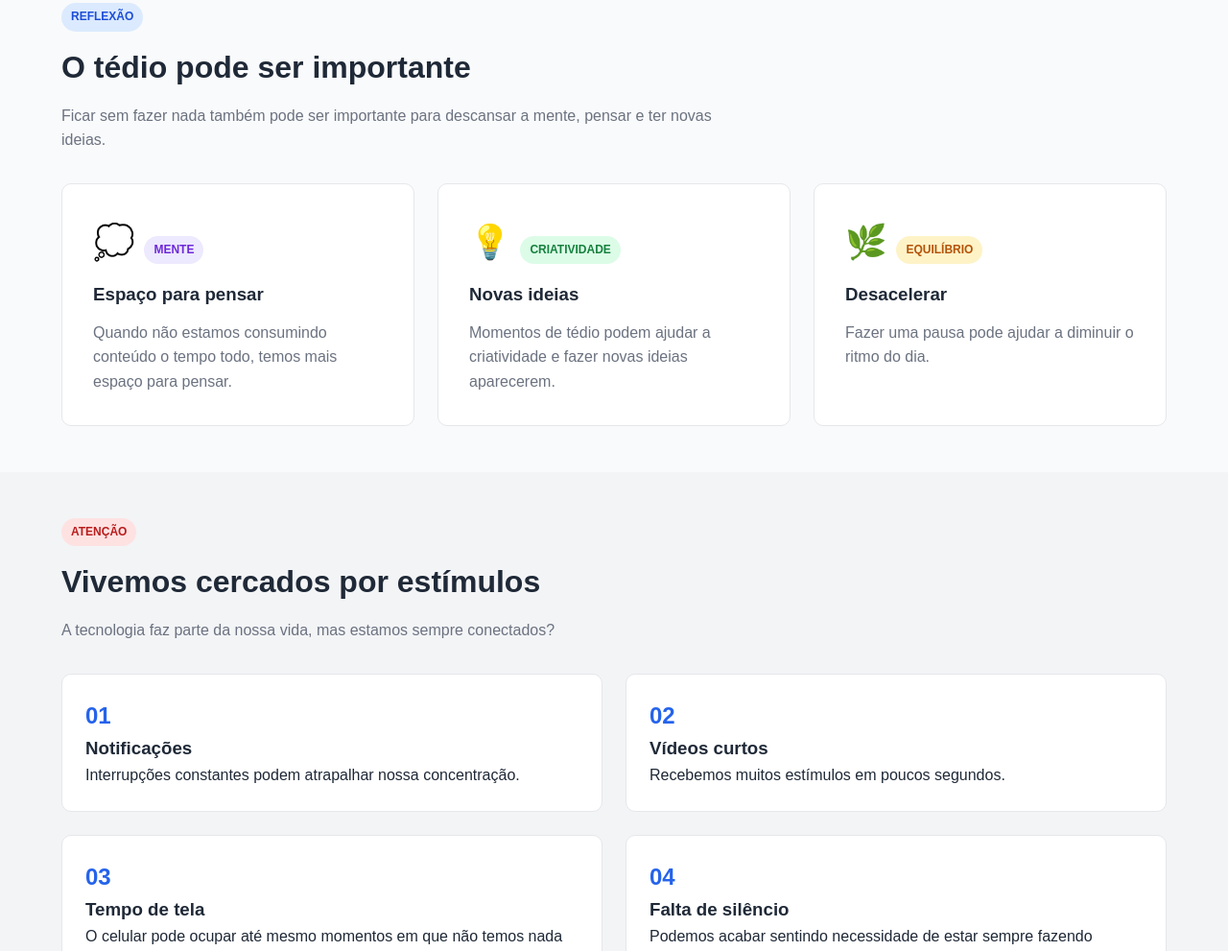
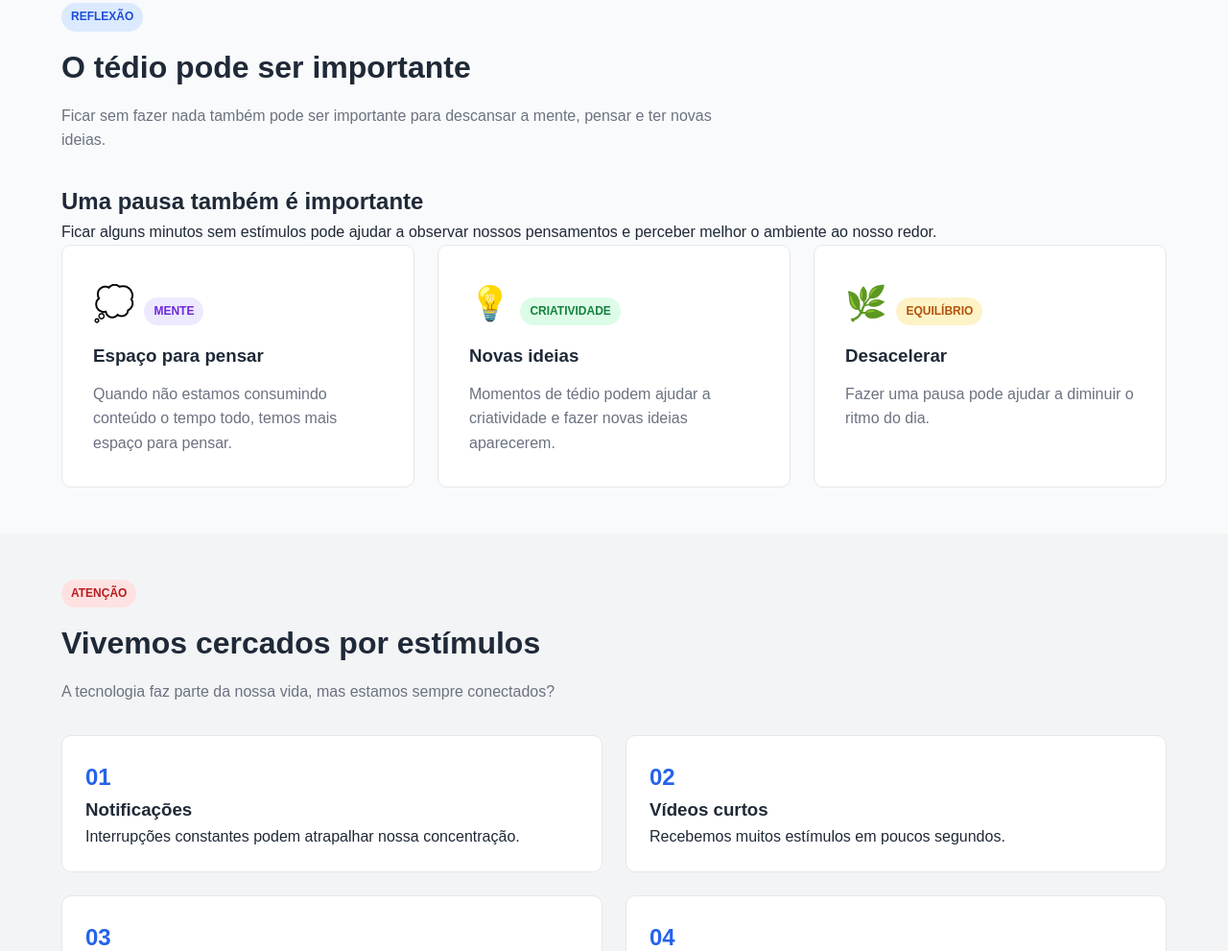
Before and after one commit to richardrraposo-cpu/projeto-tedio, a plain HTML site: page INDEX.HTML in a window 1280 px wide. Shown: the part 836-1827 px from the top of the page at 96% size. Drawn offline with Linux system fonts and the light colour scheme; a script that the page names is missing; files whose address does not match are found by name.

Commit message:
Adiciona seção sobre a importância da pausa

```diff
--- a/INDEX.HTML
+++ b/INDEX.HTML
@@ -187,6 +187,13 @@
                 </p>
 
             </div>
+            <section>
+    <h2>Uma pausa também é importante</h2>
+    <p>
+        Ficar alguns minutos sem estímulos pode ajudar a observar nossos pensamentos
+        e perceber melhor o ambiente ao nosso redor.
+    </p>
+</section>
 
 
 
```
